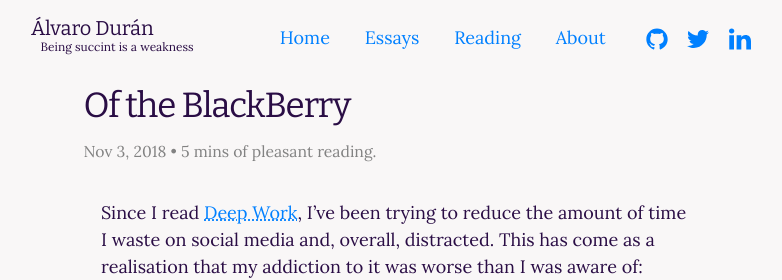
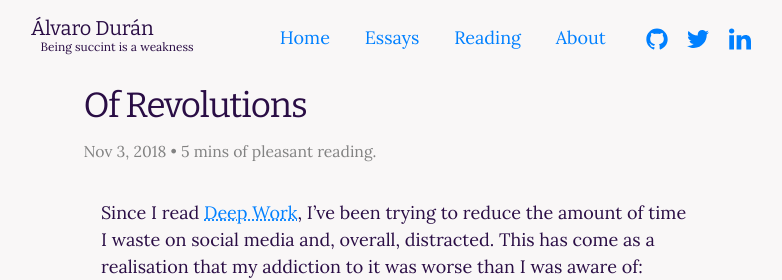
Before and after one commit to ohduran/ohduran.github.io, a Jekyll site: the page built from _posts/2018-11-03-blackberry.md, in a window 1280 px wide and 900 px high. Shown: the top 280 px of the window, without its empty margins (244-1026 px from the left). Built offline with Jekyll 4.4.1, drawn with Linux system fonts in a browser that asks for light colours.

Commit message:
edit links

```diff
--- a/_posts/2018-11-03-blackberry.md
+++ b/_posts/2018-11-03-blackberry.md
@@ -1,9 +1,9 @@
 ---
 layout: post
-title:  "Of the BlackBerry"
+title:  "Of Revolutions"
 date:   2018-11-03 15:00:00 +0100
 categories: journal
-permalink: /blackberry
+permalink: /revolutions
 ---
 Since I read [Deep Work](/deep-work), I've been trying to reduce the amount of time I waste on social media and, overall, distracted. This has come as a realisation that my addiction to it was worse than I was aware of: picking up my mobile every time I had to wait or queue up was my default mode; I became conscious of how many times I was just watching a commercial on Instagram, and how many trains of thought I had in the shower compared to out of it. This had to end.
 
```
